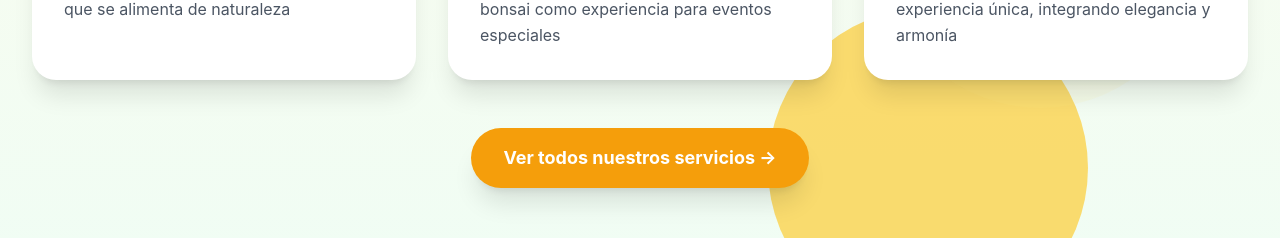
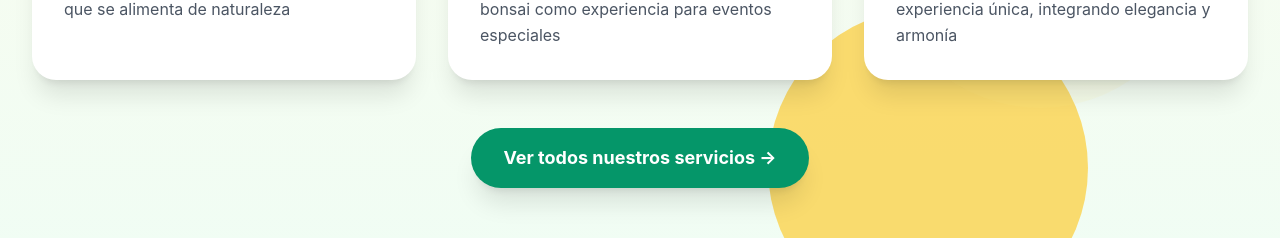
Before and after one commit to FrankyAntonioRodriguezHernandez/la-familia-del-bonsai-React, a React (Create React App) app: page / in a window 1280 px wide. Shown: the part 2098-2336 px from the top of the page. Built offline with nearby package versions, Linux system fonts and the light colour scheme.

Commit message:
Cambiando color del boton de servicios

```diff
--- a/src/pages/home/components/Services.jsx
+++ b/src/pages/home/components/Services.jsx
@@ -50,7 +50,7 @@ const Services = () => {
 
         <div className="text-center mt-12">
           <Link to="/services">
-            <button className="bg-amber-500 hover:bg-amber-600 text-white px-8 py-4 rounded-full font-bold text-lg transition-colors duration-300 shadow-xl">
+            <button className="bg-emerald-600 hover:bg-emerald-700 text-white px-8 py-4 rounded-full font-bold text-lg transition-colors duration-300 shadow-xl">
               Ver todos nuestros servicios →
             </button>
           </Link>
```
